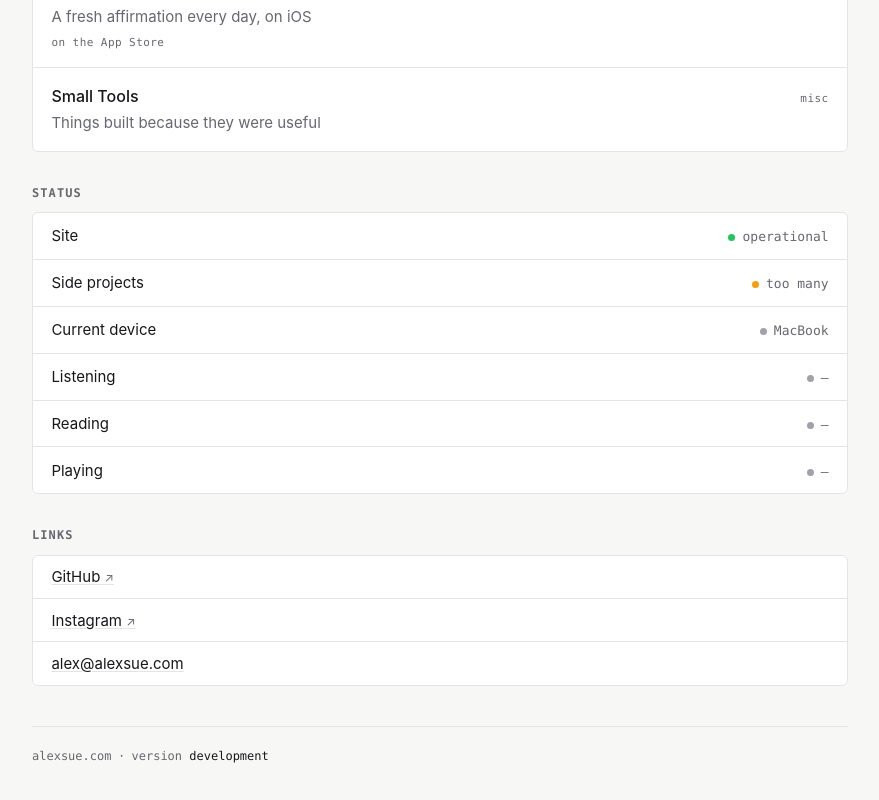
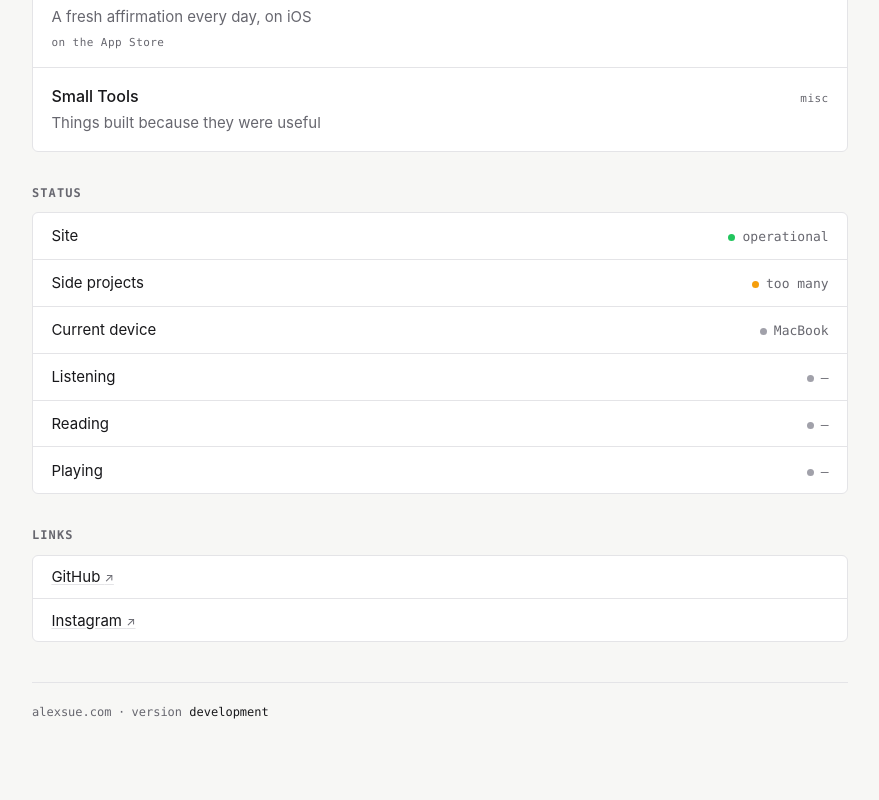
Before and after one commit to buttermilktoast/alexsue.com, a Vue app: page / in a window 1280 px wide. Shown: the part 783-1583 px from the top of the page, without its empty margins (200-1079 px from the left). After the commit the page ends 1553 px from the top, so only its background shows below. Built offline with nearby package versions, Linux system fonts and the light colour scheme; no server answers.

Commit message:
Remove the email address from the links section
Drops the mailto link and the unused email field. Note the address remains in
this repository's git history, and is still published in DNS via the iCloud MX
records -- this only stops it being scraped off the rendered page.

```diff
--- a/src/data/site.js
+++ b/src/data/site.js
@@ -5,7 +5,6 @@ export const site = {
   domain: 'alexsue.com',
   name: 'Alex Sue',
   tagline: 'personal status dashboard',
-  email: 'alex@alexsue.com',
 
   now: {
     currentProject: {
@@ -71,8 +70,7 @@ export const site = {
 
   links: [
     { label: 'GitHub', href: 'https://github.com/buttermilktoast', external: true },
-    { label: 'Instagram', href: 'https://instagram.com/buttermilktoasty', external: true },
-    { label: 'alex@alexsue.com', href: 'mailto:alex@alexsue.com', external: false }
+    { label: 'Instagram', href: 'https://instagram.com/buttermilktoasty', external: true }
   ]
 }
 
```
